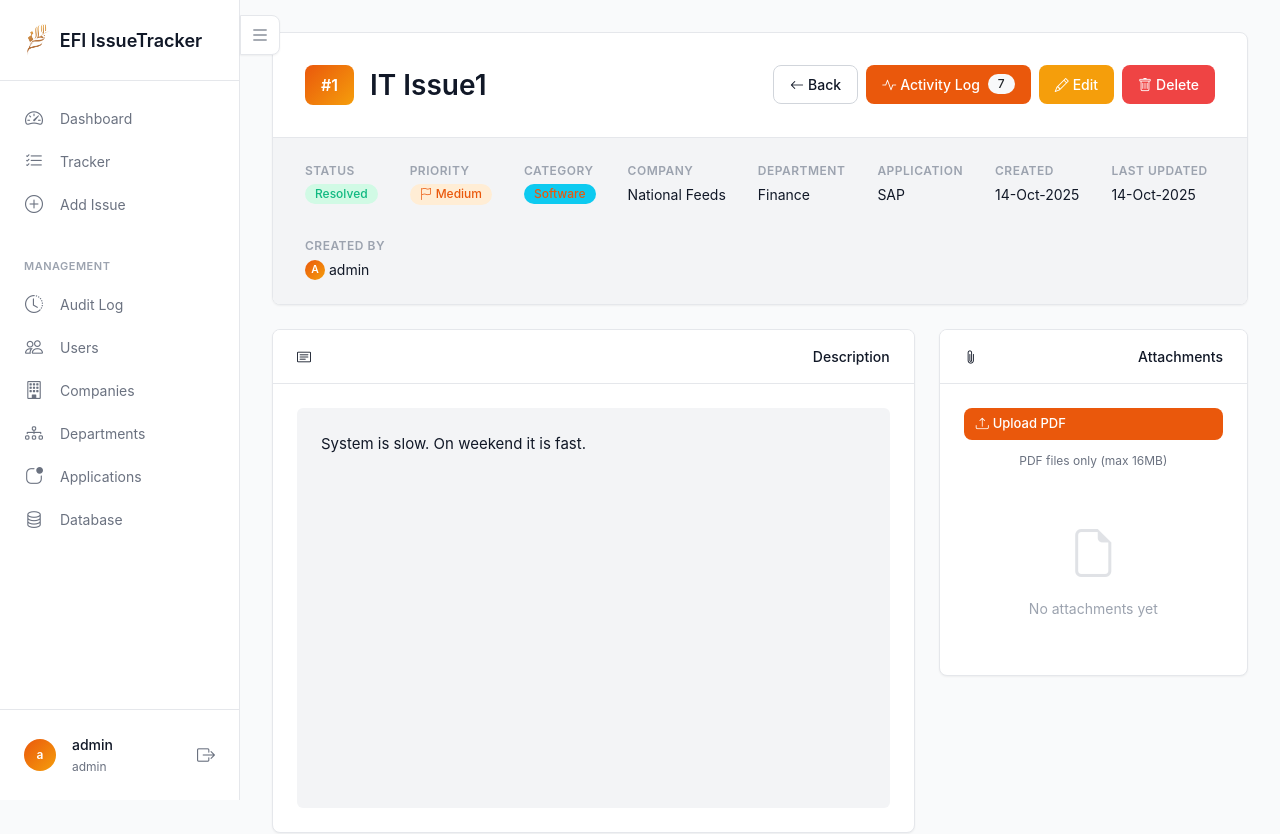
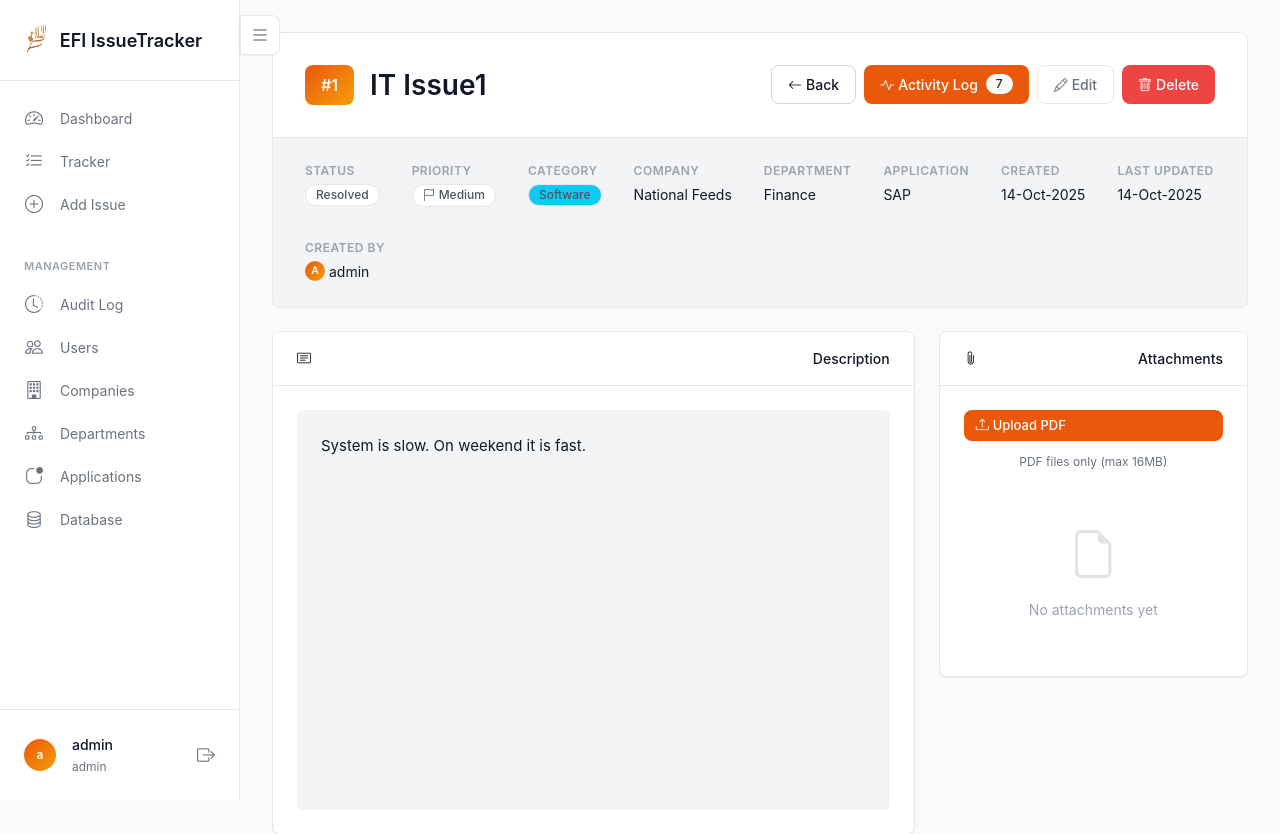
Before and after one commit to deepaksx/IssueTracker, a Flask app: page /issue/1 in a window 1280 px wide. Shown: the top 834 px of the page. Run offline with Flask 3, Linux system fonts and the light colour scheme; a user stored in the database is signed in; data comes from the database, SQL or seed files in the repository; some libraries are stand-ins or nearby versions.

Commit message:
Make badges and action buttons white/neutral for cleaner look
Replaced colorful badges with clean white design:

Category badges:
- Removed cyan background
- Changed to white with gray border and text
- Neutral, professional appearance

Priority badges:
- Removed colored backgrounds (orange, red, yellow)
- Changed to white with gray border
- Consistent styling across all priorities

Status badges:
- Removed colored backgrounds (red, orange, green, gray)
- Changed to white with gray border
- Clean, unified look

Action buttons (View/Edit):
- Changed orange edit button to white with gray border
- Subtle hover effect (light gray background)
- Gray icon colors for consistency

Result: Much cleaner, more professional table appearance with
reduced visual noise. All data is easier to scan and read.

Cache-busting: Updated to v=3.0

🤖 Generated with [Claude Code](https://claude.com/claude-code)

Co-Authored-By: Claude <noreply@anthropic.com>

```diff
--- a/static/css/style.css
+++ b/static/css/style.css
@@ -494,13 +494,16 @@ main.container {
 }
 
 .btn-warning {
-    background-color: var(--warning-orange);
-    color: white;
+    background-color: white;
+    color: #6B7280;
+    border: 1px solid #E5E7EB;
 }
 
 .btn-warning:hover {
-    background-color: #E89005;
-    box-shadow: var(--shadow-md);
+    background-color: #F9FAFB;
+    border-color: #D1D5DB;
+    color: #4B5563;
+    box-shadow: var(--shadow-sm);
 }
 
 .btn-danger {
@@ -668,52 +671,32 @@ main.container {
 }
 
 /* Status badges */
+/* Status badges - Neutral white style */
 .badge.bg-danger,
-.status-open {
-    background-color: #FEE2E2;
-    color: var(--status-open);
-}
-
+.status-open,
 .badge.bg-warning,
-.status-progress {
-    background-color: #FEF3C7;
-    color: #B45309;
-}
-
+.status-progress,
 .badge.bg-success,
-.status-resolved {
-    background-color: #D1FAE5;
-    color: var(--status-resolved);
-}
-
+.status-resolved,
 .badge.bg-secondary,
 .status-closed {
-    background-color: var(--bg-tertiary);
-    color: var(--status-closed);
-}
-
-/* Priority badges */
+    background-color: white;
+    color: #4B5563;
+    border: 1px solid #E5E7EB;
+    font-weight: 500;
+}
+
+/* Priority badges - Neutral white style */
 .badge.bg-info,
 .badge.bg-primary,
-.priority-medium {
-    background-color: #FFEDD5;
-    color: var(--priority-medium);
-}
-
-.priority-critical {
-    background-color: #FEE2E2;
-    color: var(--priority-critical);
-    font-weight: 600;
-}
-
-.priority-high {
-    background-color: #FEF3C7;
-    color: var(--priority-high);
-}
-
+.priority-medium,
+.priority-critical,
+.priority-high,
 .priority-low {
-    background-color: var(--bg-tertiary);
-    color: var(--priority-low);
+    background-color: white;
+    color: #4B5563;
+    border: 1px solid #E5E7EB;
+    font-weight: 500;
 }
 
 /* Priority Flag Icon */
--- a/templates/base.html
+++ b/templates/base.html
@@ -10,7 +10,7 @@
     <title>{% block title %}EFI IT Issue Tracker{% endblock %}</title>
     <link href="https://cdn.jsdelivr.net/npm/bootstrap@5.3.0/dist/css/bootstrap.min.css" rel="stylesheet">
     <link rel="stylesheet" href="https://cdn.jsdelivr.net/npm/bootstrap-icons@1.11.0/font/bootstrap-icons.css">
-    <link rel="stylesheet" href="{{ url_for('static', filename='css/style.css') }}?v=2.0">
+    <link rel="stylesheet" href="{{ url_for('static', filename='css/style.css') }}?v=3.0">
     <script>
         // Apply sidebar state immediately to prevent flash (desktop only)
         (function() {
```
